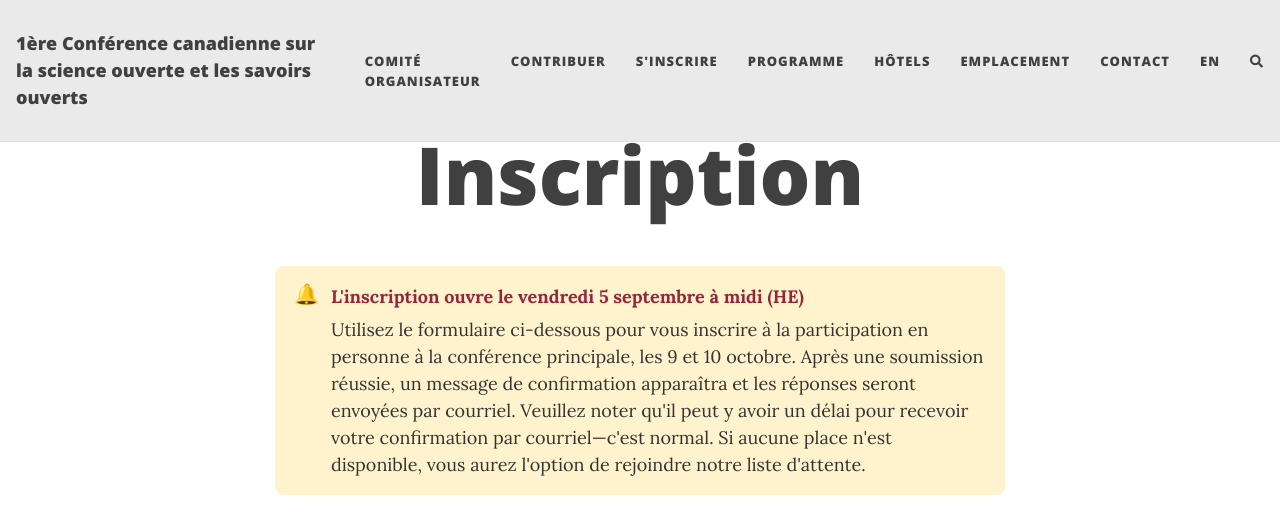
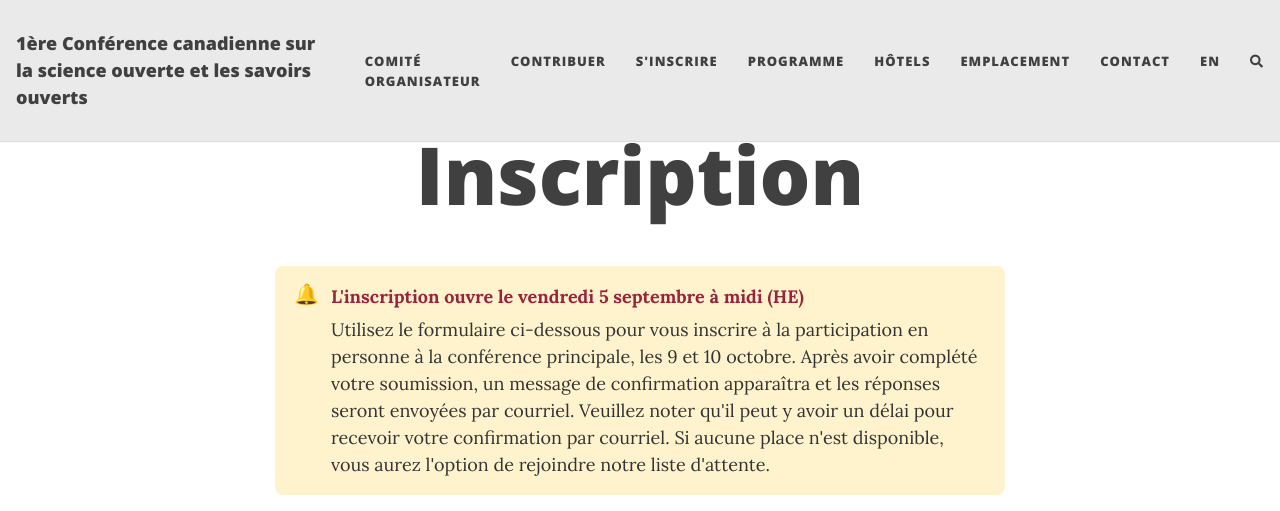
Before and after one commit to oscanada/oscanada.github.io, a Jekyll site: the page built from fr/registration.html, in a window 1280 px wide and 900 px high, cut to the strip 0-511 px from the top of the window. Built offline with Jekyll 4.4.1, drawn with Linux system fonts in a browser that asks for light colours; nearby versions of some CDN libraries; comment, search, counter and statistics services are not loaded.

Commit message:
Made minor modification to French content

```diff
--- a/fr/index.html
+++ b/fr/index.html
@@ -130,7 +130,7 @@ Consultez le <a href="/fr/appel-aux-contributions" target="_blank"><strong>progr
   <div>
     <p class="callout__title">L'inscription ouvre le vendredi 5 septembre à midi (HE)</p>
     <p class="callout__body">
-      Une fois l'inscription disponible, cliquez sur le menu « S'inscrire » et utilisez le formulaire pour vous inscrire à la participation en personne à la conférence principale, les 9 et 10 octobre. Après une soumission réussie, un message de confirmation apparaîtra et les réponses seront envoyées par courriel. Veuillez noter qu'il peut y avoir un délai pour recevoir votre confirmation par courriel—c'est normal. Si aucune place n'est disponible, vous aurez l'option de rejoindre notre liste d'attente.
+      Une fois l'inscription disponible, cliquez sur le menu « S'inscrire » et utilisez le formulaire pour vous inscrire à la participation en personne à la conférence principale, les 9 et 10 octobre. Après avoir complété votre soumission, un message de confirmation apparaîtra et les réponses seront envoyées par courriel. Veuillez noter qu'il peut y avoir un délai pour recevoir votre confirmation par courriel. Si aucune place n'est disponible, vous aurez l'option de rejoindre notre liste d'attente.
     </p>
   </div>
 </div>
--- a/fr/registration.html
+++ b/fr/registration.html
@@ -24,7 +24,7 @@ slug: registration
   <div>
     <p class="callout__title">L'inscription ouvre le vendredi 5 septembre à midi (HE)</p>
     <p class="callout__body">
-      Utilisez le formulaire ci-dessous pour vous inscrire à la participation en personne à la conférence principale, les 9 et 10 octobre. Après une soumission réussie, un message de confirmation apparaîtra et les réponses seront envoyées par courriel. Veuillez noter qu'il peut y avoir un délai pour recevoir votre confirmation par courriel—c'est normal. Si aucune place n'est disponible, vous aurez l'option de rejoindre notre liste d'attente.
+      Utilisez le formulaire ci-dessous pour vous inscrire à la participation en personne à la conférence principale, les 9 et 10 octobre. Après avoir complété votre soumission, un message de confirmation apparaîtra et les réponses seront envoyées par courriel. Veuillez noter qu'il peut y avoir un délai pour recevoir votre confirmation par courriel. Si aucune place n'est disponible, vous aurez l'option de rejoindre notre liste d'attente.
     </p>
   </div>
 </div>
```
